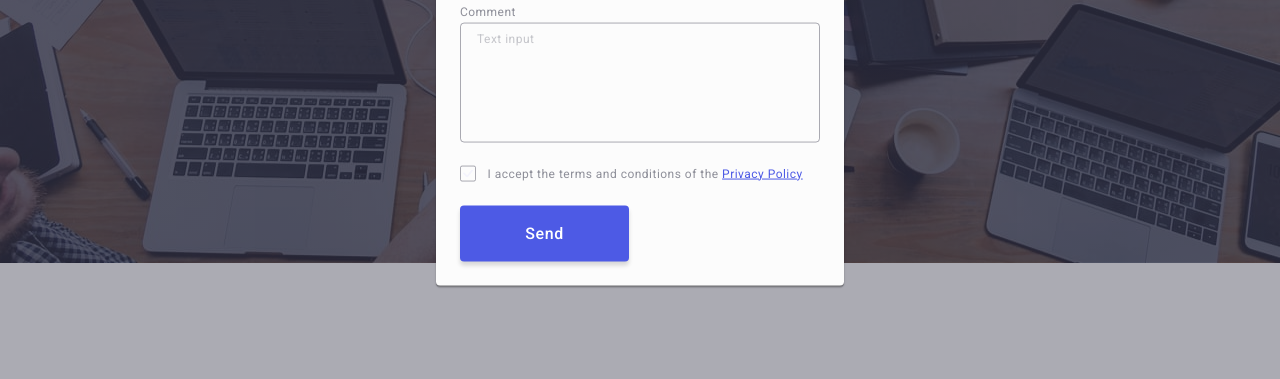
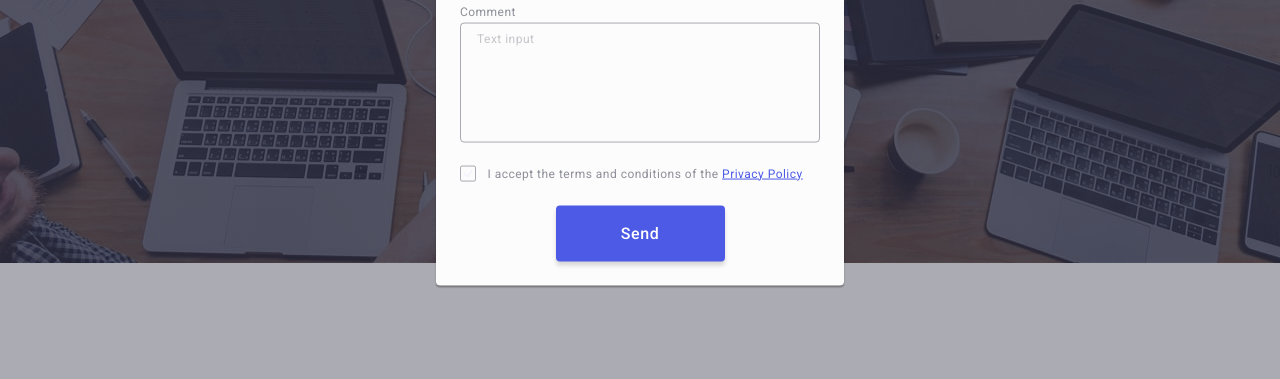
Before and after one commit to Rostislav-Myasnikov/goit-markup-hw-05, a plain HTML site: page index.html in a window 1280 px wide. Shown: the part 410-789 px from the top of the page. Drawn offline with nearby package versions, Linux system fonts and the light colour scheme.

Commit message:
finiah10

```diff
--- a/css/styles.css
+++ b/css/styles.css
@@ -824,7 +824,9 @@ textarea {
   line-height: 1.5;
   letter-spacing: 0.04em;
   align-self: center;
-  display: inline-block;
+  display: block;
+  margin-left: auto;
+  margin-right: auto;
 }
 
 .modal-button:hover,
```
